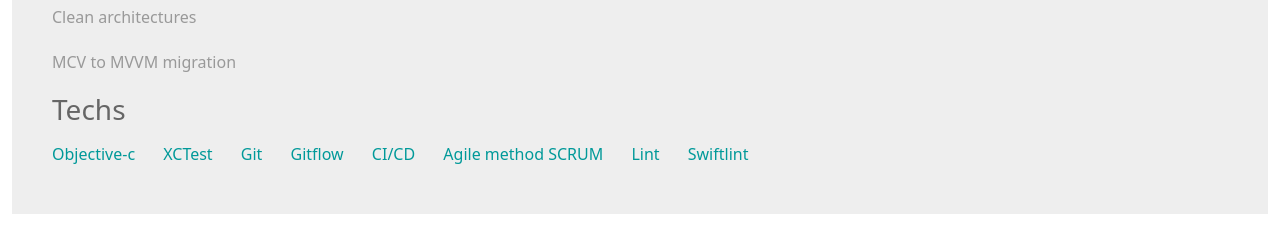
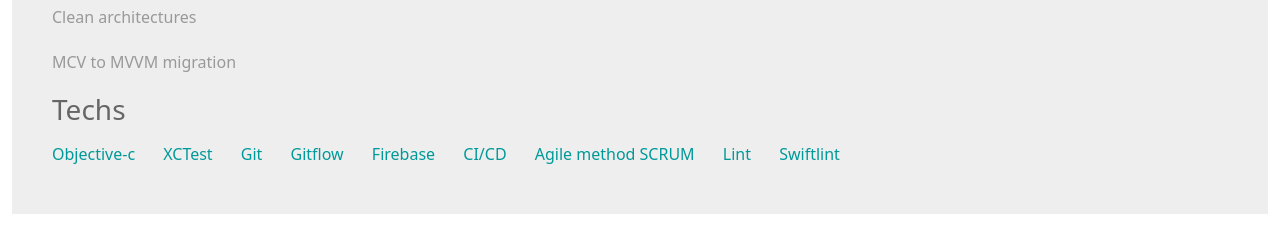
Before and after one commit to ThomasMary40/portfolio, a plain HTML site: page pronosoft.html in a window 1280 px wide. Shown: the part 1108-1340 px from the top of the page. Drawn offline with Linux system fonts and the light colour scheme.

Commit message:
Add a tag

```diff
--- a/pronosoft.html
+++ b/pronosoft.html
@@ -83,6 +83,7 @@
                       <a href="#" class="tm-text-primary mr-4 mb-2 d-inline-block">XCTest</a>
                       <a href="#" class="tm-text-primary mr-4 mb-2 d-inline-block">Git</a>
                       <a href="#" class="tm-text-primary mr-4 mb-2 d-inline-block">Gitflow</a>
+                      <a href="#" class="tm-text-primary mr-4 mb-2 d-inline-block">Firebase</a>
                       <a href="#" class="tm-text-primary mr-4 mb-2 d-inline-block">CI/CD</a>
                       <a href="#" class="tm-text-primary mr-4 mb-2 d-inline-block">Agile method SCRUM</a>
                       <a href="#" class="tm-text-primary mr-4 mb-2 d-inline-block">Lint</a>
```
